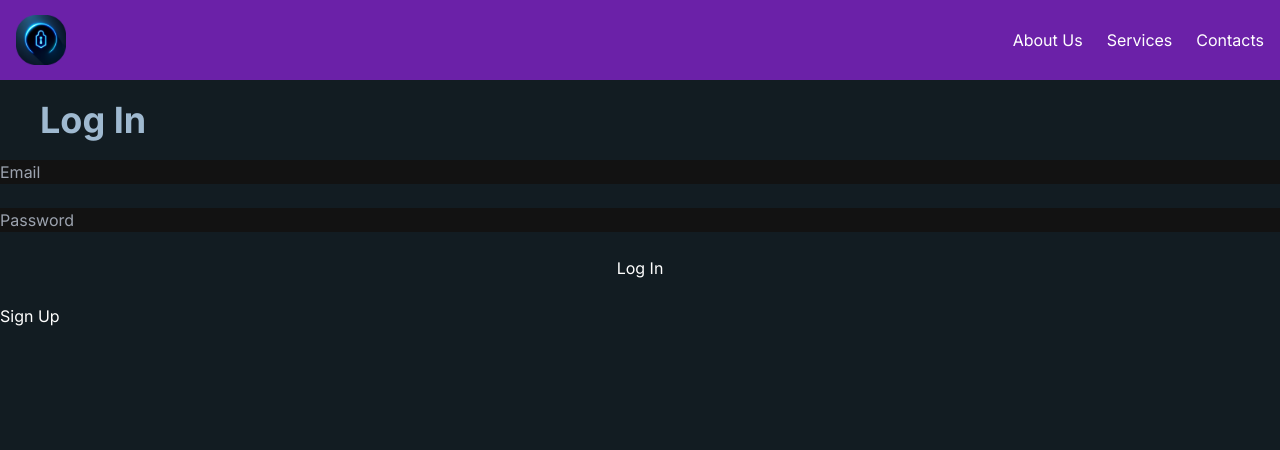
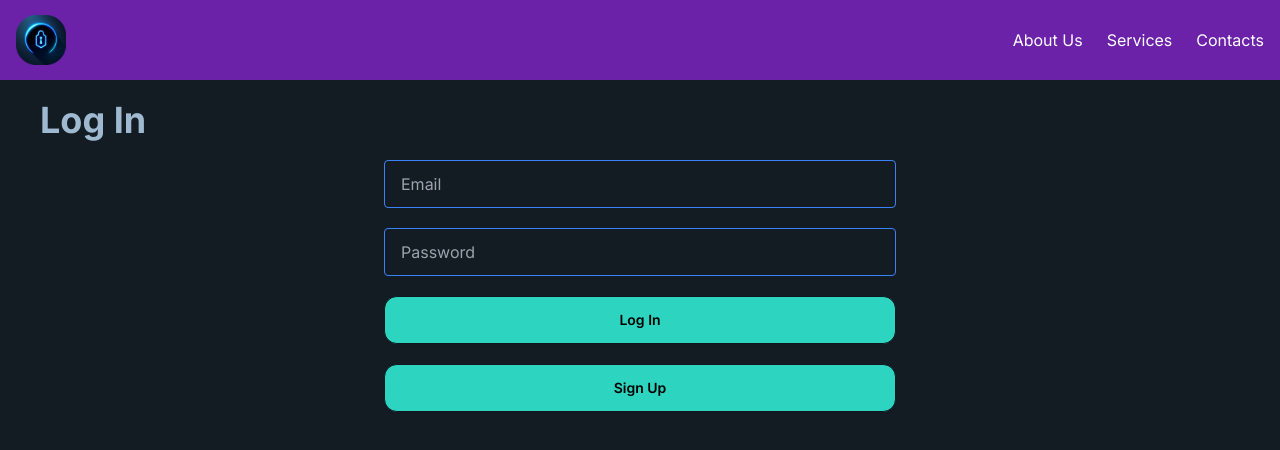
Before and after one commit to FabioKaelin/password-safe, a Next.js app in the folder frontend-safe/: page /login in a window 1280 px wide. Shown: the top 450 px of the page. Built offline with nearby package versions, Linux system fonts and the light colour scheme.

Commit message:
login modal got new styling

```diff
--- a/frontend-safe/src/app/login/page.tsx
+++ b/frontend-safe/src/app/login/page.tsx
@@ -1,10 +1,10 @@
 "use client";
 
-import React, { useState } from "react";
+import React, {useState} from "react";
 import Header from "../components/Header";
 import Link from "next/link";
-import { LogInToVault } from "./api";
-import { useRouter } from "next/navigation";
+import {LogInToVault} from "./api";
+import {useRouter} from "next/navigation";
 
 export type User = {
     email: string;
@@ -12,7 +12,7 @@ export type User = {
 }
 
 export default function LogIn() {
-  const [user, setUser] = useState<User>({ email: "", password: "" });
+    const [user, setUser] = useState<User>({email: "", password: ""});
 
     const router = useRouter();
 
@@ -35,16 +35,19 @@ export default function LogIn() {
 
     return (
         <div>
-      <Header title={"Log In"} />
-      <form className="grid grid-gap-5 grid-row-7 text-black" onSubmit={handleLogIn}>
-        <input type="text" placeholder="Email" onChange={(e) => setUser({ ...user, email: e.target.value })} />
-        <br />
-        <input type="password" placeholder="Password" onChange={(e) => setUser({ ...user, password: e.target.value })} />
-        <br />
-        <button type="submit" className="text-white">Log In</button>
-        <br />
-        <Link href="/register " className="text-white">Sign Up</Link>
+            <Header title={"Log In"}/>
+            <div className={"flex justify-center items-center"}>
+                <form className="grid gap-5 text-black w-2/5" onSubmit={handleLogIn}>
+                    <input type="text" placeholder="Email"
+                           className={"px-4 py-2 input input-bordered border border-blue-500 rounded w-full"}
+                           onChange={(e) => setUser({...user, email: e.target.value})}/>
+                    <input type="password" placeholder="Password"
+                           className={"px-4 py-2 input input-bordered border border-blue-500 rounded w-full"}
+                           onChange={(e) => setUser({...user, password: e.target.value})}/>
+                    <button type="submit" className="btn bg-teal-400 hover:bg-teal-500 text-black">Log In</button>
+                    <Link href="/register " className="btn bg-teal-400 hover:bg-teal-500 text-black">Sign Up</Link>
                 </form>
+            </div>
         </div>
     );
 }
```
Lines whose indentation alone changed are shown as unchanged.
